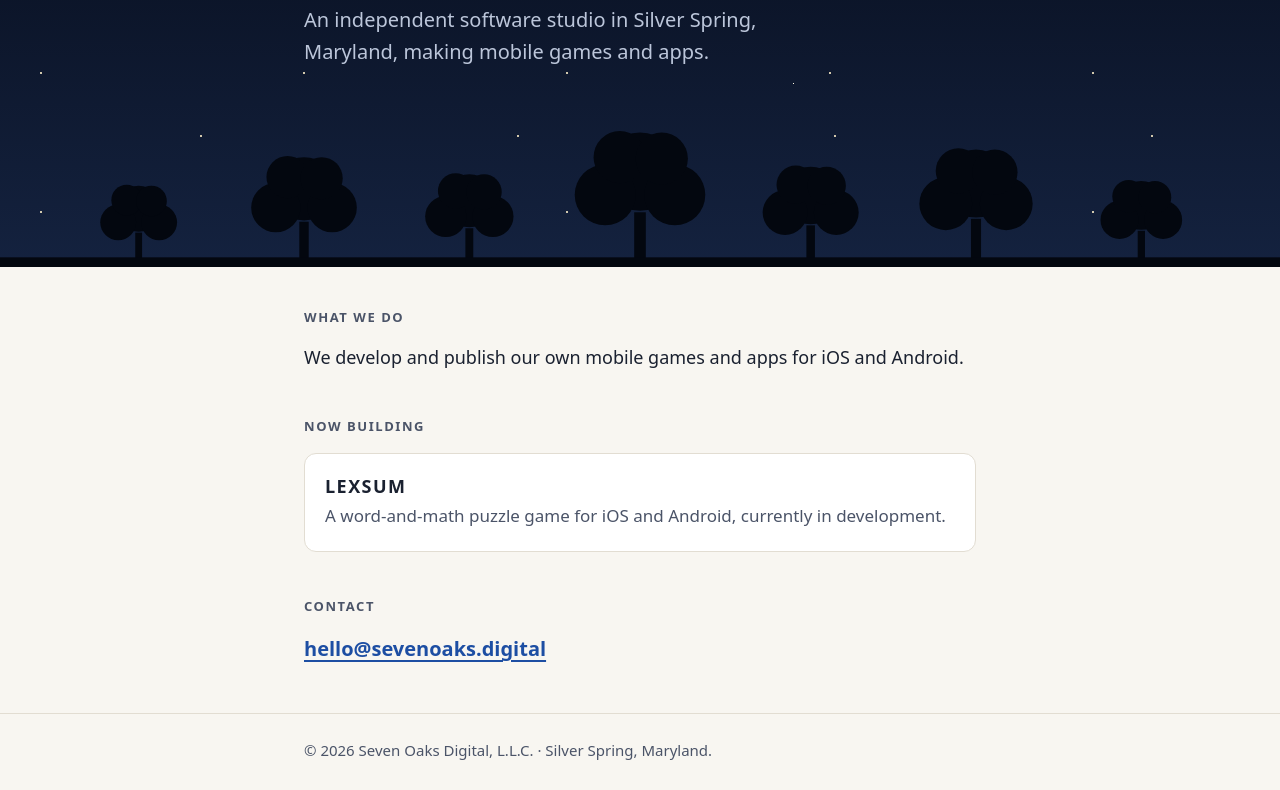
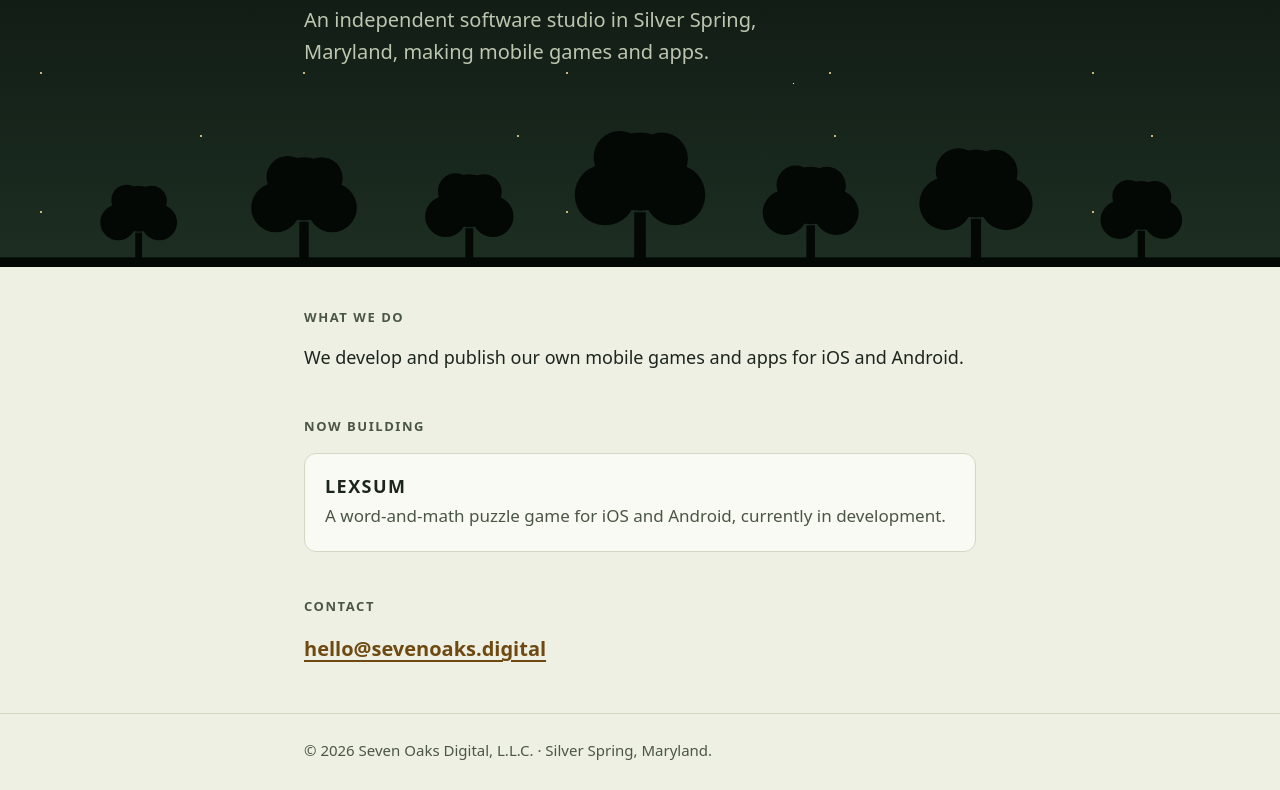
Before and after one commit to sevenoaksdigital/sevenoaksdigital-website, a plain HTML site: page index.html in a window 1280 px wide. Shown: the part 170-960 px from the top of the page. Drawn offline with Linux system fonts and the light colour scheme.

Commit message:
Switch to oak palette, oak favicon, and drop consulting
Forest-night header, moss and lichen backgrounds, acorn-gold accents;
all text pairs pass WCAG AA. Favicon is now the header's oak in gold on
dark green. Remove the consulting card and the "Coming soon" badge so
the page only claims what the company does today.

Co-Authored-By: Claude Opus 5.5 <noreply@anthropic.com>

```diff
--- a/index.html
+++ b/index.html
@@ -6,34 +6,35 @@
   <title>Seven Oaks Digital</title>
   <meta name="description" content="Seven Oaks Digital is an independent software studio in Silver Spring, Maryland, developing and publishing mobile games and apps for iOS and Android.">
   <meta name="color-scheme" content="light dark">
-  <meta name="theme-color" content="#0b1426">
+  <meta name="theme-color" content="#0a120d">
   <link rel="icon" href="favicon.svg" type="image/svg+xml">
   <link rel="canonical" href="https://sevenoaks.digital/">
   <style>
     :root {
-      --sky-top: #070d1c;
-      --sky-bottom: #14223f;
-      --sky-text: #f4f1e8;
-      --sky-muted: #bcc6da;
-      --star: #f4e7c3;
-      --silhouette: #03070f;
+      /* Oak palette: forest night, bark, moss and acorn gold */
+      --sky-top: #0a120d;
+      --sky-bottom: #1d2e22;
+      --sky-text: #f1ecdc;
+      --sky-muted: #bfc6b0;
+      --star: #e9cf8c;
+      --silhouette: #040805;
 
-      --bg: #f8f6f1;
-      --surface: #ffffff;
-      --border: #e2ddd2;
-      --text: #1a2130;
-      --muted: #4b5468;
-      --link: #1d4ea3;
+      --bg: #eef0e4;
+      --surface: #f9faf3;
+      --border: #d3d7c2;
+      --text: #1c261d;
+      --muted: #4a5646;
+      --link: #6e4a12;
     }
 
     @media (prefers-color-scheme: dark) {
       :root {
-        --bg: #0e1628;
-        --surface: #142038;
-        --border: #24324f;
-        --text: #e8ebf2;
-        --muted: #a9b3c6;
-        --link: #9fc2ff;
+        --bg: #111a14;
+        --surface: #19261d;
+        --border: #2c3e30;
+        --text: #ebe9dd;
+        --muted: #b0b8a3;
+        --link: #e3c47c;
       }
     }
 
```
Also changed, not shown: favicon.svg.
